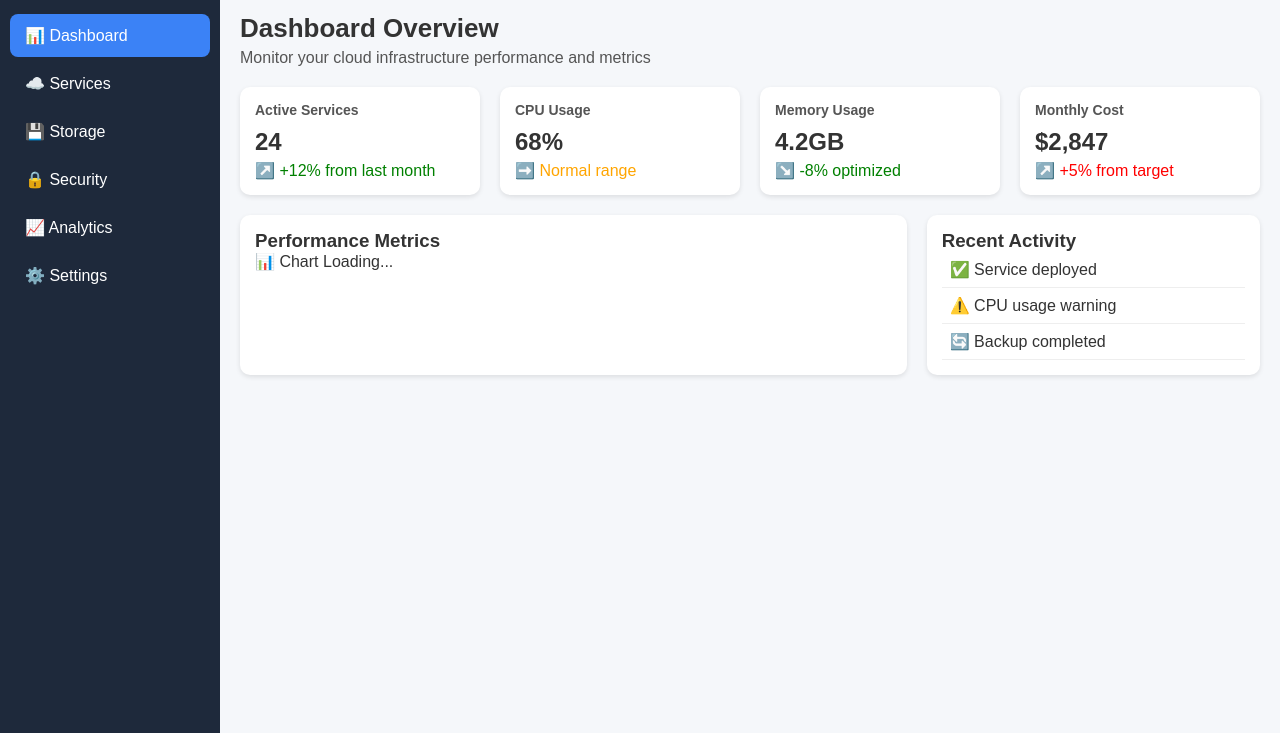
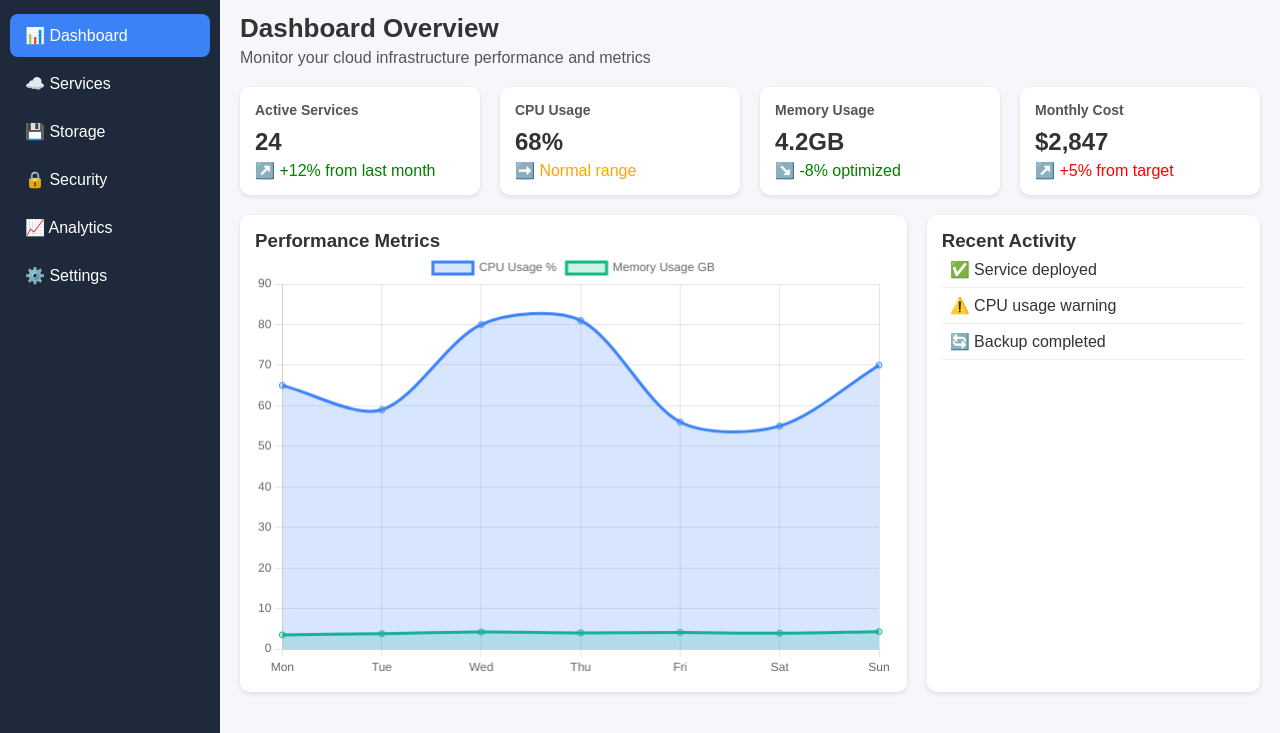
Before and after one commit to Madhu18952/CloudFlux, a plain HTML site: page index.html in a window 1280 px wide. Shown: the part 67-800 px from the top of the page. Drawn offline with nearby package versions, Linux system fonts and the light colour scheme.

Commit message:
Update index.html

```diff
--- a/index.html
+++ b/index.html
@@ -4,6 +4,7 @@
   <meta charset="UTF-8">
   <meta name="viewport" content="width=device-width, initial-scale=1.0">
   <title>CloudFlux - Cloud Management Platform</title>
+  <script src="https://cdn.jsdelivr.net/npm/chart.js"></script>
   <style>
     * {margin:0;padding:0;box-sizing:border-box;font-family:Arial, sans-serif;}
     body {display:flex;min-height:100vh;background:#f5f7fa;color:#333;}
@@ -78,7 +79,10 @@
         </div>
 
         <div class="charts-section">
-          <div class="chart-card"><h3>Performance Metrics</h3><div class="chart-placeholder">📊 Chart Loading...</div></div>
+          <div class="chart-card">
+            <h3>Performance Metrics</h3>
+            <canvas id="performanceChart" height="200"></canvas>
+          </div>
           <div class="activity-feed"><h3>Recent Activity</h3>
             <div class="activity-item">✅ Service deployed</div>
             <div class="activity-item">⚠️ CPU usage warning</div>
@@ -165,7 +169,7 @@
       });
     });
 
-
+    // Search functionality
     const searchInput = document.getElementById("searchInput");
     searchInput.addEventListener("input", () => {
       const query = searchInput.value.toLowerCase();
@@ -173,8 +177,40 @@
         item.style.display = item.innerText.toLowerCase().includes(query) ? "block" : "none";
       });
     });
+
+    // Save settings button
     document.getElementById("save-settings").addEventListener("click", () => {
       alert("✅ Settings saved successfully!");
+    });
+
+    // Chart.js performance chart
+    const ctx = document.getElementById('performanceChart').getContext('2d');
+    new Chart(ctx, {
+      type: 'line',
+      data: {
+        labels: ['Mon','Tue','Wed','Thu','Fri','Sat','Sun'],
+        datasets: [{
+          label: 'CPU Usage %',
+          data: [65, 59, 80, 81, 56, 55, 70],
+          borderColor: '#3b82f6',
+          backgroundColor: 'rgba(59,130,246,0.2)',
+          fill: true,
+          tension: 0.3
+        },
+        {
+          label: 'Memory Usage GB',
+          data: [3.5, 3.8, 4.2, 4.0, 4.1, 3.9, 4.3],
+          borderColor: '#10b981',
+          backgroundColor: 'rgba(16,185,129,0.2)',
+          fill: true,
+          tension: 0.3
+        }]
+      },
+      options: {
+        responsive: true,
+        plugins: { legend: { position: 'top' } },
+        scales: { y: { beginAtZero: true } }
+      }
     });
   </script>
 </body>
```
